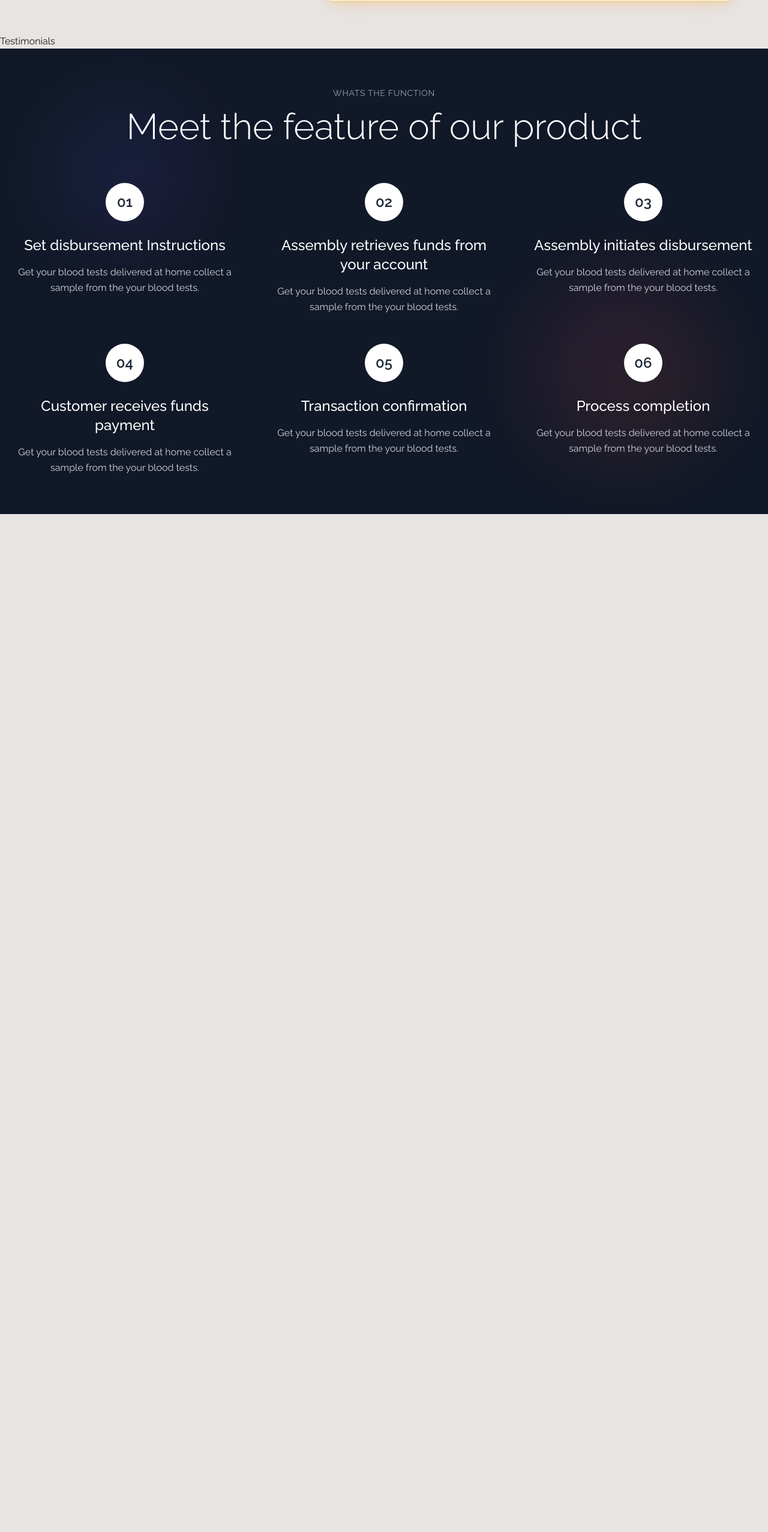
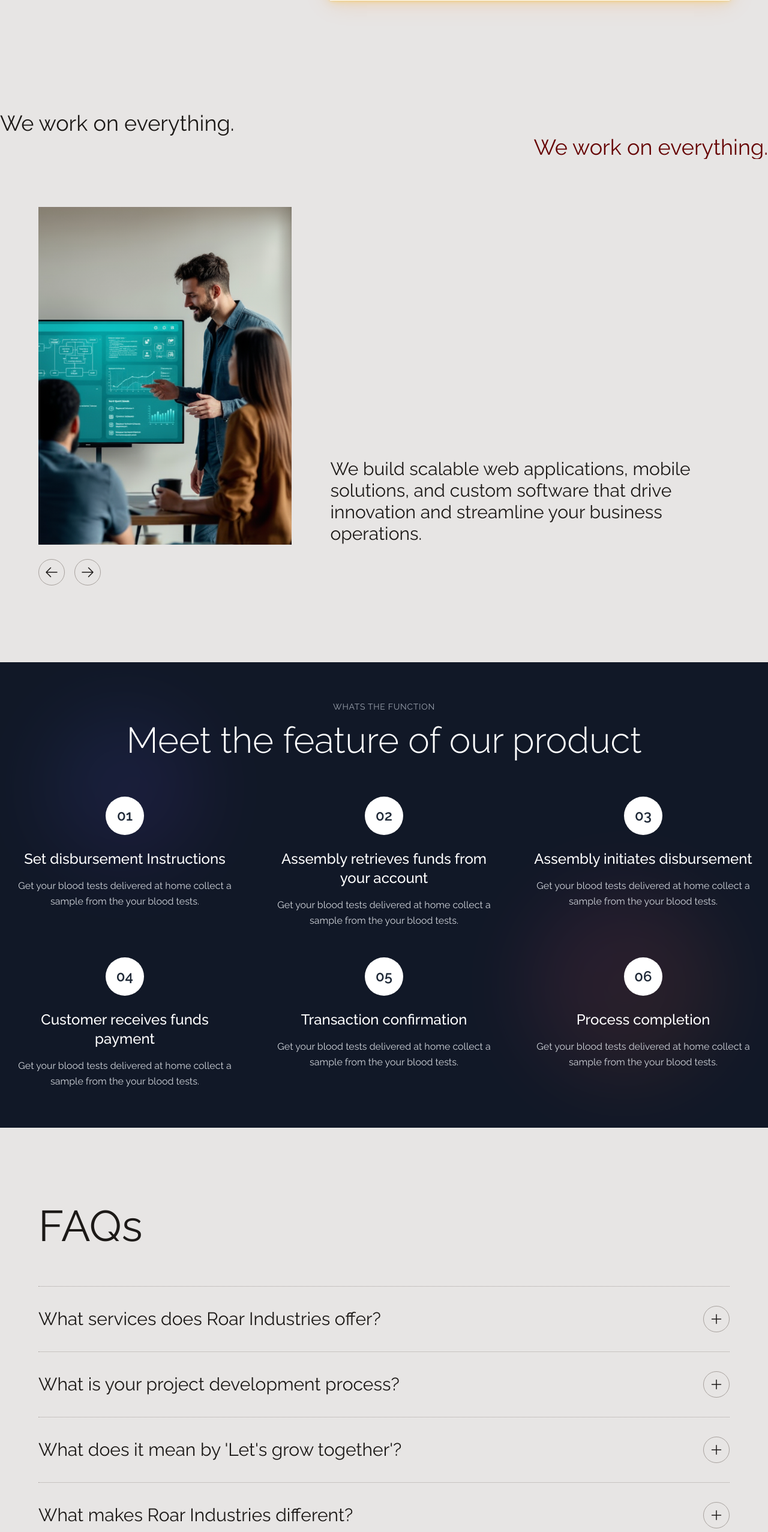
Before and after one commit to samiquraishi/ROAR_Industries, a Next.js app: page / in a window 1280 px wide. Shown: the part 1269-3823 px from the top of the page at 60% size. Before the commit the page ends 2126 px from the top, so only its background shows below. Built offline with nearby package versions, Linux system fonts and the light colour scheme.

Commit message:
added domain, faq section

```diff
--- a/src/app/page.tsx
+++ b/src/app/page.tsx
@@ -3,6 +3,7 @@ import Hero from "@/sections/Hero";
 import Intro from "@/sections/Intro";
 import Steps from "@/sections/Steps";
 import Domain from "@/sections/Domain";
+import FAQs from "@/sections/FAQs";
 
 export default function Home() {
   return (
@@ -12,6 +13,7 @@ export default function Home() {
       <Intro />
       <Domain />
       <Steps />
+      <FAQs/>
     </>
   );
 }
--- a/src/sections/Domain.tsx
+++ b/src/sections/Domain.tsx
@@ -1,32 +1,104 @@
 import { FC } from "react";
 import image1 from "@/assets/images/dom-tech.png";
-import image2 from "@/assets/images/dom-med.png";
-import image3 from "@/assets/images/dom-mark.png";
+import image2 from "@/assets/images/dom-mark.png";
+import image3 from "@/assets/images/dom-med.png";
+import Image from "next/image";
 
 /* eslint-disable-next-line @typescript-eslint/no-unused-vars */
 const domains = [
   {
-    name: "Technology",
-    quote: "We build scalable web applications, mobile solutions, and custom software that drive innovation and streamline your business operations.",
+    name: "INFITRON",
+    quote:
+      "We build scalable web applications, mobile solutions, and custom software that drive innovation and streamline your business operations.",
     image: image1,
     imagePositionY: 0.2,
   },
   {
-    name: "Media",
-    quote: "We create compelling digital experiences, brand strategies, and content solutions that captivate audiences and amplify your message.",
+    name: "DEVINT",
+    quote:
+      "We create compelling digital experiences, brand strategies, and content solutions that captivate audiences and amplify your message.",
     image: image2,
     imagePositionY: 0.1,
   },
   {
-    name: "Market",
-    quote: "We develop e-commerce platforms, marketplace solutions, and sales optimization tools that connect your business with the right customers.",
+    name: "IRIS STUDIO",
+    quote:
+      "We produce cinematic content, documentaries, and branded videos that tell powerful stories and bring your vision to life.",
     image: image3,
     imagePositionY: 0.55,
   },
 ];
 
 const Domain: FC = () => {
-  return <div>Testimonials</div>;
+  const domainIndex = 0;
+  return (
+    <section className="py-24 md:py-32 lg:y-40">
+      <h2 className="text-4xl md-text-7xl flex flex-col overflow-hidden">
+        <span className="whitespace-nowrap">We work on everything.</span>
+        <span className="whitespace-nowrap self-end text-[#660303]">
+          We work on everything.
+        </span>
+      </h2>
+      <div className="container">
+        <div className="mt-20">
+          {domains.map(
+            ({ name, quote, image, imagePositionY }, index) =>
+              index === domainIndex && (
+                <div
+                  key={name}
+                  className="grid md:grid-cols-5 gap-8 lg:gap-16 md:items-end "
+                >
+                  <div className="aspect-square md:aspect-[3/4] md:col-span-2">
+                    <Image
+                      src={image}
+                      alt={name}
+                      className="size-full object-cover"
+                      style={{ objectPosition: `50% $ {imagePositionY *100}%` }}
+                    />
+                  </div>
+
+                  <div className="text-3xl mt-8 md:col-span-3">{quote}</div>
+                </div>
+              )
+          )}
+        </div>
+        <div className="flex gap-4 mt-6">
+          <button className="border border-stone-400 inline-flex items-center justify-center size-11 rounded-full">
+            <svg
+              xmlns="http://www.w3.org/2000/svg"
+              fill="none"
+              viewBox="0 0 24 24"
+              strokeWidth="1.5"
+              stroke="currentColor"
+              className="size-6"
+            >
+              <path
+                strokeLinecap="round"
+                strokeLinejoin="round"
+                d="M10.5 19.5 3 12m0 0 7.5-7.5M3 12h18"
+              />
+            </svg>
+          </button>
+          <button className="border border-stone-400 inline-flex items-center justify-center size-11 rounded-full">
+            <svg
+              xmlns="http://www.w3.org/2000/svg"
+              fill="none"
+              viewBox="0 0 24 24"
+              strokeWidth="1.5"
+              stroke="currentColor"
+              className="size-6"
+            >
+              <path
+                strokeLinecap="round"
+                strokeLinejoin="round"
+                d="M13.5 4.5 21 12m0 0-7.5 7.5M21 12H3"
+              />
+            </svg>
+          </button>
+        </div>
+      </div>
+    </section>
+  );
 };
 
 export default Domain;
--- a/src/sections/FAQs.tsx
+++ b/src/sections/FAQs.tsx
@@ -3,29 +3,62 @@ import { FC } from "react";
 /* eslint-disable-next-line @typescript-eslint/no-unused-vars */
 const faqs = [
   {
-    question: "How long does it take to build a website?",
+    question: "What services does Roar Industries offer?",
     answer:
-      "It depends on the complexity of the website and the scope of the project.",
+      "We specialize in three core areas: Technology solutions including web and mobile applications, Media services for digital experiences and brand strategies, and Film Production for cinematic content and branded videos.",
   },
   {
-    question: "What is your development process like?",
+    question: "What is your project development process?",
     answer:
-      "I follow a hands-on approach starting with project planning, building out the core features, and regular check-ins to make sure everything matches your needs.",
+      "We follow a collaborative approach starting with discovery and strategy, followed by design and development phases, with regular client check-ins and feedback loops to ensure the final product exceeds your expectations.",
   },
   {
-    question: "Do you work with international clients?",
+    question: "What does it mean by 'Let's grow together'?",
     answer:
-      "Yes, I work with clients globally and can accommodate different time zones for meetings and communication.",
+      "This reflects our philosophy of building long-term partnerships with our clients. We don't just deliver a project and walk away, we're invested in your ongoing success, offering continued support, optimization, and strategic guidance as your business evolves.",
   },
   {
-    question: "What industries do you specialize in?",
+    question: "What makes Roar Industries different?",
     answer:
-      "I have experience across various industries including technology, retail, hospitality, and professional services, bringing fresh perspectives to each project.",
+      "Our unique combination of technical expertise, creative vision, and strategic thinking allows us to deliver comprehensive solutions. Whether you need cutting-edge technology, compelling media content, or professional film production, we bring it all under one roof.",
   },
 ];
 
 const FAQs: FC = () => {
-  return <div>FAQs</div>;
+  return <section className="py-24 md:py-32 lg:y-40">
+  <div className="container">
+    <h2 className="text-4xl md:text-7xl">FAQs</h2>
+    <div className="mt-10 md:mt-16">
+      {faqs.map(({ question, answer }) => (
+        <div
+          key={question}
+          className="border-t border-stone-400 border-dotted py-6 md:py-8 last:border-b"
+        >
+          <div className="flex items-center justify-between gap-4">
+            <div className="text-lg md:text-2xl lg:text-3xl">{question}</div>
+            <div className="inline-flex items-center justify-center size-6 md:size-9 lg:size-11 border border-stone-400 rounded-full shrink-0">
+              <svg
+                xmlns="http://www.w3.org/2000/svg"
+                fill="none"
+                viewBox="0 0 24 24"
+                strokeWidth="1.5"
+                stroke="currentColor"
+                className="size-6"
+              >
+                <path
+                  strokeLinecap="round"
+                  strokeLinejoin="round"
+                  d="M12 4.5v15m7.5-7.5h-15"
+                />
+              </svg>
+            </div>
+          </div>
+        </div>
+      ))}
+    </div>
+  </div>
+</section>
+;
 };
 
 export default FAQs;
```
